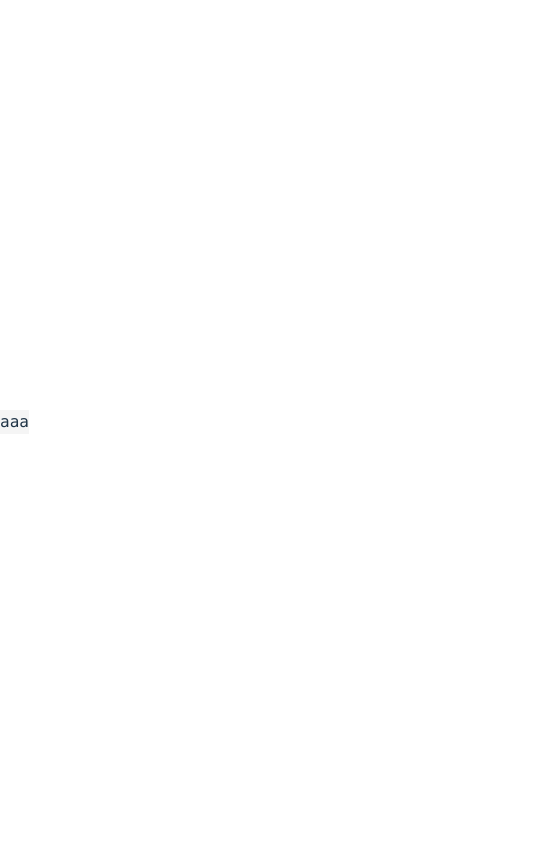
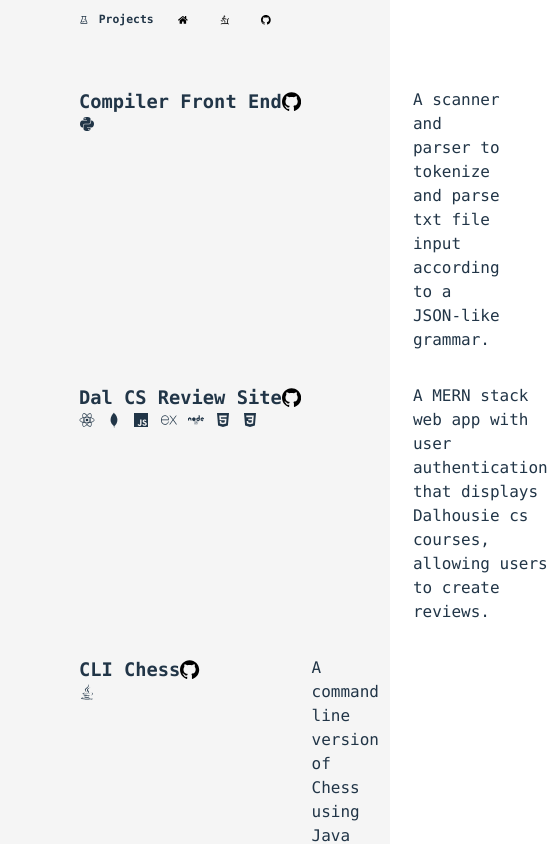
Before and after one commit to mroz-michael/portfolio, a React (Vite) app: page /projects in a window 390 px wide. Shown: the top 844 px of the page, 548 px wide, since content can reach past the window. Built offline with nearby package versions, Linux system fonts and the light colour scheme.

Commit message:
improved layout of projects page, added NavBar, added mobile view for homepage. next todo: fix mobile layout for projects page

```diff
--- a/index.html
+++ b/index.html
@@ -4,7 +4,7 @@
     <meta charset="UTF-8" />
     <link rel="icon" type="image/svg+xml" href="./src/assets/logo.svg">
     <meta name="viewport" content="width=device-width, initial-scale=1.0" />
-    <title>Vite + React</title>
+    <title>(╯°□°)╯︵ ┻━┻</title>
   </head>
   <body>
     <div id="root"></div>
--- a/src/App.jsx
+++ b/src/App.jsx
@@ -1,5 +1,5 @@
 
-import './App.css'
+import './styles/App.css'
 import Home from './components/Home';
 import Projects from './components/Projects'
 import Experience from './components/Experience';
--- a/src/components/Experience.jsx
+++ b/src/components/Experience.jsx
@@ -2,8 +2,7 @@
     return(
 
         <section>
-            this is where experience will go?
-
+            this is where experience will go :)
         </section>
     )
 }
--- /dev/null
+++ b/src/components/NavBar.jsx
@@ -0,0 +1,17 @@
+import { SiGithub } from "react-icons/si";
+import { TbTreadmill } from "react-icons/tb";
+import { FaHome } from "react-icons/fa";
+import '../styles/Navbar.css';
+
+const NavBar = () => {
+
+    return (
+        <nav id='nav_links'>
+            <a href='/'> <FaHome fill="black"/> </a>
+            <a href='/experience'> <TbTreadmill color="black"/></a>
+            <a href="https://github.com/mroz-michael/"><SiGithub fill="black"/></a>
+        </nav>
+    )
+}
+
+export default NavBar;
--- a/src/components/Project.jsx
+++ b/src/components/Project.jsx
@@ -0,0 +1,41 @@
+import { FaJava, FaNode} from "react-icons/fa6";
+import { IoLogoPython, IoLogoCss3, IoLogoReact, IoLogoJavascript, IoLogoHtml5,  } from "react-icons/io5";
+import { DiMongodb } from "react-icons/di";
+import { SiExpress, SiGithub } from "react-icons/si";
+
+
+
+const Project = ({name, description, tech_used, url}) => {
+
+    const logos = {
+        "java": <FaJava />,
+        "node": <FaNode />,
+        "python": <IoLogoPython />,
+        "css": <IoLogoCss3 />,
+        "react": <IoLogoReact />,
+        "js": <IoLogoJavascript />,
+        "html": <IoLogoHtml5/>,
+        "mongodb": <DiMongodb />,
+        "express": <SiExpress />
+    }
+
+
+    return(
+        <section className="project_info">
+            <header id='project_header'>
+                <div id='title_row'>
+                    <h3 id='project_name'>{name}</h3>
+                    <a href={url}><SiGithub fill="black" /></a>
+                </div>
+                <div id='logo_container'>
+                    <ul className="project_logos">
+                        {tech_used.map(t => <li key={t}>{logos[t]}</li>)}
+                    </ul>
+                </div>
+            </header>
+            <p>{description}</p>
+        </section>
+    )
+}
+
+export default Project;
--- a/src/components/Projects.jsx
+++ b/src/components/Projects.jsx
@@ -1,33 +1,60 @@
-const projectData = [
-
-    { "name": "Dal CS Review Site",
-        "tech used":
-        "aaa"
-
-    },
-
-    {
-
-    },
-
-    {
-        "name": "CLI Chess",
-        "tech used": ["Java", "Git"],
-    }
-
-
-
-
-]
-
-
+import Project from "./Project";
+import '../styles/Projects.css';
+import { useNavigate } from "react-router-dom";
+import { AiOutlineExperiment } from "react-icons/ai";
+import NavBar from "./NavBar";
 
 
 const Projects = () => {
+    const navigate = useNavigate();
+    const projectData = [
 
+        {"name": "Compiler Front End",
+            "description": "A scanner and parser to tokenize and parse txt file input according to a JSON-like grammar.",
+            "tech_used": ["python"],
+            "github_link": "https://github.com/mroz-michael/compiler_frontend"
+        },
+
+        { "name": "Dal CS Review Site",
+            "description": "A MERN stack web app with user authentication that displays Dalhousie cs courses, allowing users to create reviews.",
+            "tech_used": ["react", "mongodb", "js", "express", "node", "html", "css"],
+            "github_link": "https://github.com/mroz-michael/cs-dal-courseinfo"
+        },
+
+        { "name": "CLI Chess",
+            "description": "A command line version of Chess using Java OOP.",
+            "tech_used": ["java"],
+            "github_link": "https://github.com/mroz-michael/cli-chess"
+        },
+
+        { "name": "Inventory Manager",
+            "description": "A MERN stack web app that performs CRUD operations on a ficticious inventory of products.",
+            "tech_used": ["react", "mongodb", "js", "express", "node", "html", "css"],
+            "github_link": "https://github.com/mroz-michael/cs-dal-courseinfo"
+        }
+    ]
 
     return (
-        <>aaa</>
+        <section id='projects_section'>
+            <header id='projects_header'>
+                <div id='projects_title_container'>
+                    <AiOutlineExperiment />
+                    <h3>Projects</h3>
+                </div>
+               <NavBar />
+            </header>
+            <ul id="project_list">
+                {projectData.map(project =>
+                    <Project
+                        key={project.name}
+                        name={project.name}
+                        tech_used={project.tech_used}
+                        description={project.description}
+                        url={project.github_link}
+                    />
+                )}
+            </ul>
+        </section>
     )
 }
 
--- a/src/App.css
+++ b/src/styles/App.css
@@ -1,11 +1,11 @@
 #root {
   font-family: consolas;
   background-color: whitesmoke;
+  width: 100vw;
+  height: 100vh;
 }
 
 #main_container {
-  width: 100vw;
-  height: 100vh;
   display: flex;
   flex-direction: column;
   align-items: center;
@@ -57,22 +57,23 @@
   }
 }
 
+
 #button_links {
-  margin: auto;
-  margin-top: 2%;
   display: flex;
+  flex-direction: column;
   justify-content: space-around;
   gap: 20px;
   min-width: fit-content;
   width: 50%;
 }
 
+
 .link_button {
   background-color: whitesmoke;
-  border: 2px solid rgba(128, 128, 128, 0.199);
-  color: gray;
-  width: 12em;
-  height: 3em;
+  border: 2px solid rgba(0, 0, 0, 0.475);
+  color: rgba(0, 0, 0);
+  width: 15em;
+  height: 5em;
   padding: 0%;
 }
 
@@ -84,10 +85,51 @@
 
 .button_content {
   display: flex;
-  justify-content: space-evenly;
+  padding-left: 20%;
+  gap: 10%;
+}
+
+.home_link {
+  font-size: x-large;
+  background-color: whitesmoke;
+  width: fit-content;
+  margin-top: 2%;
+  margin-left: 2%;
+  display: block;
+  border: none;
 }
 
 
+
 @media screen and (min-width: 900px) {
-  /* Add responsive styles here */
+
+  #button_links {
+    margin: auto;
+    margin-top: 2%;
+    display: flex;
+    flex-direction: row;
+    justify-content: space-around;
+    gap: 20px;
+    min-width: fit-content;
+    width: 50%;
+  }
+
+
+  .link_button {
+    background-color: whitesmoke;
+    border: 2px solid rgba(128, 128, 128, 0.199);
+    color: gray;
+    width: 12em;
+    height: 3em;
+    padding: 0%;
+  }
+
+  .button_content {
+    display: flex;
+    justify-content: space-evenly;
+    padding-left: 0;
+    gap: 0;
+  }
+
+
 }
--- /dev/null
+++ b/src/styles/NavBar.css
@@ -0,0 +1,5 @@
+#nav_links {
+    display: flex;
+    margin-right: 5rem;
+    gap: 2rem;
+}
--- /dev/null
+++ b/src/styles/Projects.css
@@ -0,0 +1,87 @@
+#projects_section {
+    display: flex;
+    flex-direction: column;
+    margin-left: 10%;
+    margin-right: 10%;
+}
+
+#projects_header {
+    display: flex;
+    justify-content: space-between;
+    align-items: baseline;
+    font-size: 2.5vw;
+    padding-left: 40px;
+}
+
+#projects_title_container {
+    display: flex;
+    align-items: center;
+    gap: 10px;
+}
+
+#project_header {
+    display: flex;
+    flex-direction: column;
+    min-height: 6rem;
+    width: 15rem;
+}
+
+#title_row {
+    display: flex;
+    width: 100%;
+    justify-content: space-between;
+    align-items: center;
+}
+
+#title_row a {
+    display: flex;
+    align-items: center;
+    text-decoration: none;
+    font-size: 1.2rem;
+}
+
+#logo_container {
+    display: flex;
+    align-items: center;
+}
+
+.project_logos {
+    display: flex;
+    justify-content: space-evenly;
+    list-style-type: none;
+    padding-left: 0;
+    margin: 0;
+}
+.project_logos > li {
+    display: flex;
+    justify-content: center;
+    align-items: center;
+    margin-right: 10%;
+    height: 100%;
+}
+
+.project_info {
+    display: flex;
+    margin-top: 2rem;
+    gap: 7rem;
+    align-items: flex-start;
+}
+
+.project_info > p {
+    margin: 0;
+    flex: 1;
+}
+
+#project_name {
+    margin: 0;
+    width: fit-content;
+    white-space: nowrap;
+}
+
+#project_link {
+    display: flex;
+    justify-content: center;
+    align-items: center;
+    margin-right: 2%;
+    height: 100%;
+}
```
